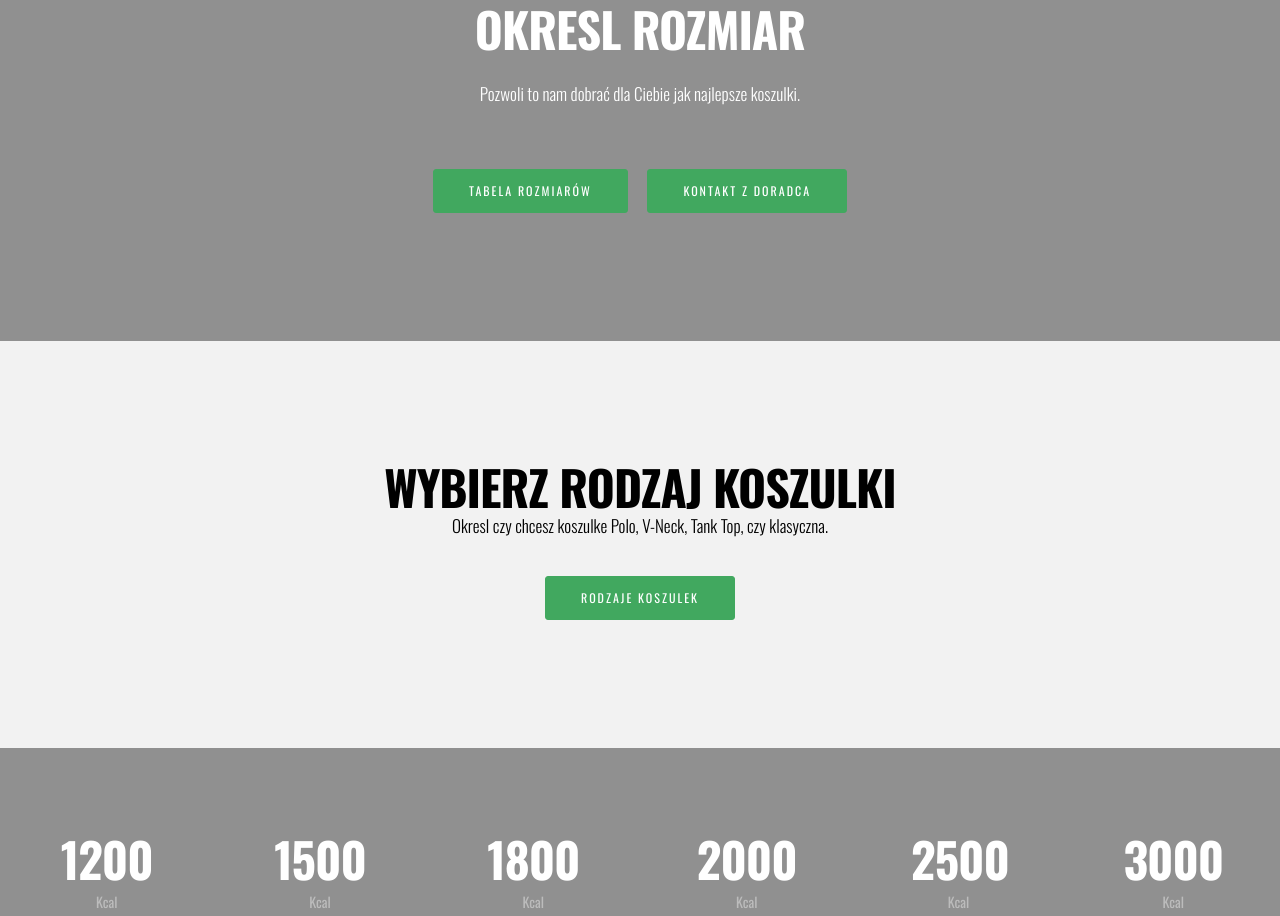
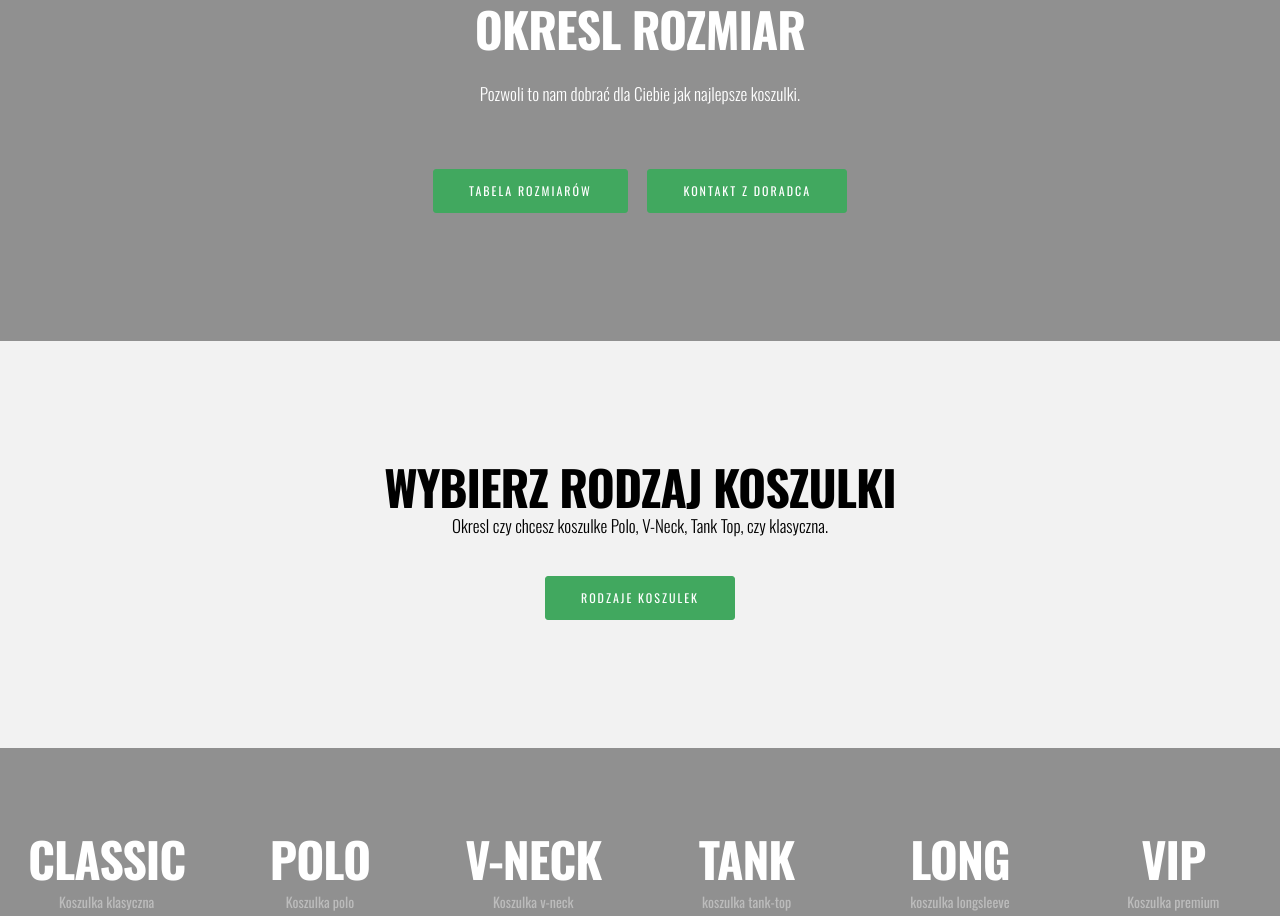
Before and after one commit to ydashiak/spinshirt, a plain HTML site: page index.html in a window 1280 px wide. Shown: the part 1884-2800 px from the top of the page. Drawn offline with nearby package versions, Linux system fonts and the light colour scheme; files whose address does not match are found by name.

Commit message:
create github pages

```diff
--- a/index.html
+++ b/index.html
@@ -59,7 +59,7 @@
 
 </section>
 
-<section class="engine"><a rel="external" href="https://mobirise.com">https://mobirise.com/</a></section><section class="mbr-section mbr-section-hero mbr-section-full mbr-parallax-background mbr-section-with-arrow mbr-after-navbar" id="header1-1" style="background-image: url(assets/images/mbr-2000x897.jpg);">
+<section class="engine"><a rel="external" href="https://mobirise.com">Mobirise</a></section><section class="mbr-section mbr-section-hero mbr-section-full mbr-parallax-background mbr-section-with-arrow mbr-after-navbar" id="header1-1" style="background-image: url(assets/images/mbr-2000x897.jpg);">
 
     <div class="mbr-overlay" style="opacity: 0.5; background-color: rgb(0, 0, 0);"></div>
 
@@ -220,8 +220,8 @@
                 <div class="card cart-block">
 
                     <div class="card-block">
-                        <h4 class="card-title">1200</h4>
-                        <h5 class="card-subtitle">Kcal</h5>
+                        <h4 class="card-title">CLASSIC</h4>
+                        <h5 class="card-subtitle">Koszulka klasyczna</h5>
 
                         <div class="card-btn"><a href="index.html" class="btn btn-primary">36.00 PLN</a></div>
                     </div>
@@ -233,8 +233,8 @@
                 <div class="card cart-block">
 
                     <div class="card-block">
-                        <h4 class="card-title">1500</h4>
-                        <h5 class="card-subtitle">Kcal</h5>
+                        <h4 class="card-title">POLO</h4>
+                        <h5 class="card-subtitle">Koszulka polo</h5>
 
                         <div class="card-btn"><a href="index.html" class="btn btn-primary">40.00 PLN</a> </div>
                     </div>
@@ -246,8 +246,8 @@
                 <div class="card cart-block">
 
                     <div class="card-block">
-                        <h4 class="card-title">1800</h4>
-                        <h5 class="card-subtitle">Kcal</h5>
+                        <h4 class="card-title">V-NECK</h4>
+                        <h5 class="card-subtitle">Koszulka v-neck</h5>
 
                         <div class="card-btn"><a href="index.html" class="btn btn-primary">43.00 PLN</a></div>
                     </div>
@@ -259,8 +259,8 @@
                 <div class="card cart-block">
 
                     <div class="card-block">
-                        <h4 class="card-title">2000</h4>
-                        <h5 class="card-subtitle">Kcal</h5>
+                        <h4 class="card-title">TANK</h4>
+                        <h5 class="card-subtitle">koszulka tank-top</h5>
 
                         <div class="card-btn"><a href="index.html" class="btn btn-primary">45.00 PLN</a>   </div>
                     </div>
@@ -272,8 +272,8 @@
                 <div class="card cart-block">
 
                     <div class="card-block">
-                        <h4 class="card-title">2500</h4>
-                        <h5 class="card-subtitle">Kcal&nbsp;</h5>
+                        <h4 class="card-title">LONG</h4>
+                        <h5 class="card-subtitle">koszulka longsleeve</h5>
 
                         <div class="card-btn"><a href="index.html" class="btn btn-primary">50.00 PLN</a> </div>
                     </div>
@@ -285,8 +285,8 @@
                 <div class="card cart-block">
 
                     <div class="card-block">
-                        <h4 class="card-title">3000</h4>
-                        <h5 class="card-subtitle">Kcal</h5>
+                        <h4 class="card-title">VIP</h4>
+                        <h5 class="card-subtitle">Koszulka premium</h5>
 
                         <div class="card-btn"><a href="index.html" class="btn btn-primary">55.00 PLN</a></div>
                     </div>
```
Also changed, not shown: 1 other file.
